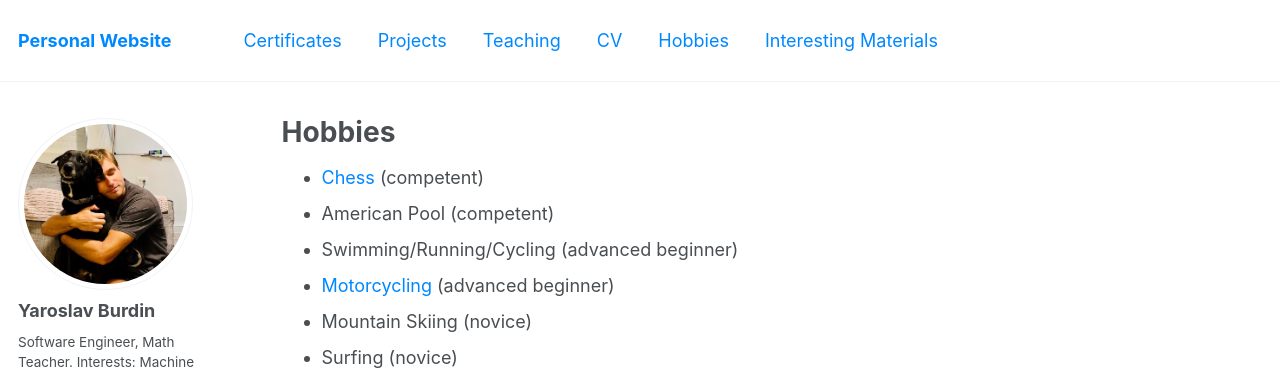
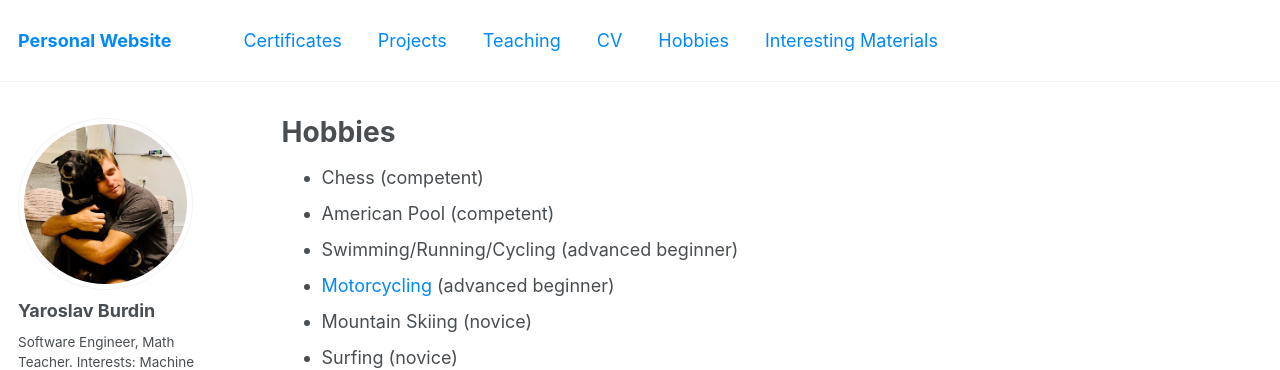
Before and after one commit to yar-bur/yar-bur.github.io, a Jekyll site: the page built from _pages/hobbies.md, in a window 1280 px wide. Shown: the top 370 px of the page. Built offline with Jekyll 4.4.1, drawn with Linux system fonts in a browser that asks for light colours; part of the change alters nothing that is shown.

```diff
--- a/_pages/hobbies.md
+++ b/_pages/hobbies.md
@@ -7,7 +7,7 @@ redirect_from:
   - /hobbies
 ---
 
-* [Chess](https://www.chess.com/stats/live/rapid/yaroslavburdin) (competent)
+* Chess (competent)
 * American Pool (competent)
 * Swimming/Running/Cycling (advanced beginner)
 * [Motorcycling](motorcycling.md) (advanced beginner)
```
